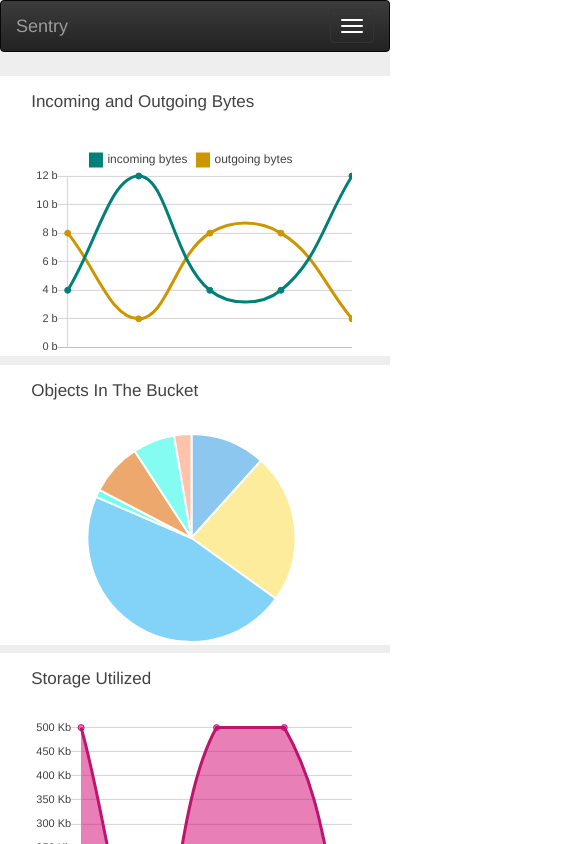
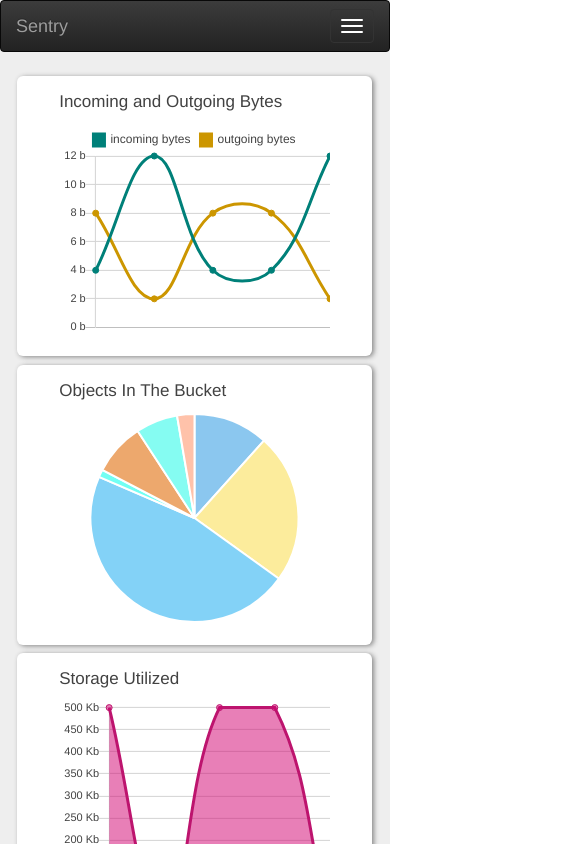
Before and after one commit to tomasbisi/zenko_ui_frontend, a React (Create React App) app: page / in a window 390 px wide. Shown: the top 844 px of the page, 585 px wide, since content can reach past the window. Built offline with nearby package versions, Linux system fonts and the light colour scheme.

Commit message:
working on css

```diff
--- a/src/Components/Chart.js
+++ b/src/Components/Chart.js
@@ -193,7 +193,7 @@ class Chart extends Component {
 			<div className='grid'>
 				<div className='row'>
 					<div className='chart-bytes'>
-						<p className='title'>Incoming and Outgoing Bytes</p><br />
+						<p className='title'>Incoming and Outgoing Bytes</p>
 						<Line
 							data={this.getChartData([this.state.incomingBytes, this.state.outgoingBytes], ['incoming bytes', 'outgoing bytes'], 'hsla(177, 100%, 25%, 1)', false)}
 							height={200}
@@ -201,7 +201,7 @@ class Chart extends Component {
 						/>
 					</div>
 					<div className='chart-objects'>
-						<p className='title'>Objects In The Bucket</p><br />
+						<p className='title'>Objects In The Bucket</p>
 						<Pie
 							data={this.getObjects()}
 							height={200}
@@ -211,7 +211,7 @@ class Chart extends Component {
 				</div>
 				<div className='row'>
 					<div className='chart-storage'>
-					<p className='title'>Storage Utilized</p><br />
+					<p className='title'>Storage Utilized</p>
 						<Line
 							data={this.getChartData([this.state.storageUtilized], ['storage utilized'], 'hsla(328, 81%, 41%, 1)', true)}
 							height={200}
@@ -219,7 +219,7 @@ class Chart extends Component {
 						/>
 					</div>
 					<div className='button'>
-						<p className='title'>Operations</p><br />
+						<p className='title'>Operations</p>
 						<input type="button" value="Operations" className="options"/>
 					</div>
 				</div>
--- a/src/css/Chart.css
+++ b/src/css/Chart.css
@@ -1,7 +1,9 @@
 .grid {
-	margin: 0;
-	width: 100%;
+	width: calc(100% - 4em);
+	/*width: 100%;*/
 	height: 150em;
+	margin-right: auto;
+    margin-left: auto;
 }
 
 .row {
@@ -12,7 +14,8 @@
 
 @media screen and (max-width: 50em) {
 	.grid {
-		width: 200%;
+		width: calc(200% - 6em);
+		margin-left: 2em;
 	}
 
 	.row {
@@ -22,7 +25,8 @@
 }
 
 .row > div {
-	width: 50%;
+	position: relative;
+	width: calc(50% - .6em);
 	height: 20em;
 	padding-left: 3em;
 	padding-right: 3em;
@@ -33,13 +37,15 @@
 	-moz-border-radius: 6px;
 	-webkit-border-radius: 6px;
 	border-radius: 6px;
+	box-shadow: 2px 1px 5px #888;
 }
 
 .title {
 	color: #424242;
-	-webkit-font-smoothing: antialiased;
+	/*-webkit-font-smoothing: antialiased;*/
 	font-size: 17px;
 	font-weight: 400;
+	font-family: "Helvetica Neue",Helvetica,Arial,sans-serif;
 }
 
 .options {
```
